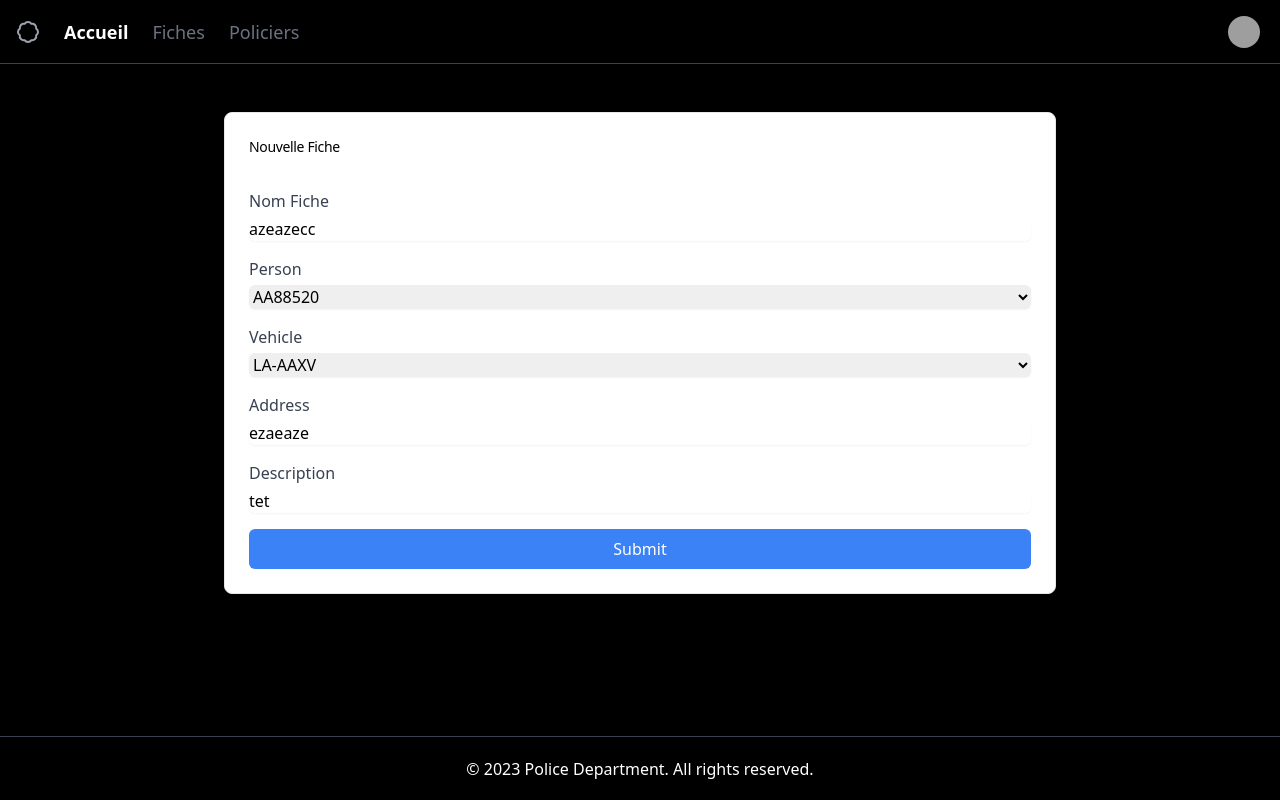
After one commit to ChocTitans/CarPlate-DL, a Flask app: page /edit-fiche/1 in a window 1280 px wide. The commit adds this page. Run offline with Flask 3, Linux system fonts and the light colour scheme; data comes from the database, SQL or seed files in the repository; both versions use the stored data as it was after the commit; grey boxes are pictures that could not be loaded.

Commit message:
add edit

```diff
--- a/Flask/app.py
+++ b/Flask/app.py
@@ -194,3 +194,22 @@ def deletefiche(fichier_id):
         session_db.delete(fichier)
         session_db.commit()
     return redirect(url_for('ficheliste'))
+
+
+@app.route('/edit-fiche/<int:fichier_id>', methods=['GET', 'POST'])
+def editfiche(fichier_id):
+    session_db = Session()
+    fichier = session_db.query(FichierDeRecherche).get(fichier_id)
+
+    if request.method == 'POST':
+        fichier.name = request.form['nom_fiche']
+        fichier.address = request.form['address']
+        fichier.person_cin = request.form['selectedPerson']
+        fichier.vehicle_car_plate = request.form['selectedVehicle']
+        fichier.description = request.form['description']
+
+        session_db.commit()
+
+        return redirect(url_for('ficheliste'))
+
+    return render_template('edit-fiche.html', fichier=fichier)
--- /dev/null
+++ b/Flask/templates/edit-fiche.html
@@ -0,0 +1,86 @@
+<!DOCTYPE html>
+<html lang="en">
+<head>
+    <meta charset="UTF-8">
+    <title>FlaskApp</title>
+    <!-- Include Tailwind CSS CDN -->
+    <link href="https://cdn.jsdelivr.net/npm/tailwindcss@2.2.19/dist/tailwind.min.css" rel="stylesheet">
+
+</head>
+
+<body>
+    <div class="flex flex-col w-full min-h-screen bg-black text-white">
+      {% include 'header.html' %}
+
+        <main class="flex-1 overflow-y-auto p-4 space-y-8">
+          <div class="grid gap-4 lg:grid-cols-3"></div>
+          <div class="grid gap-4 lg:grid-cols-1 justify-items-center" id="osjm23pbyaa">
+            <div
+              class="rounded-lg border shadow-sm col-span-1 bg-white text-black w-full lg:w-2/3 mx-auto"
+              data-v0-t="card"
+            >
+              <div class="flex flex-col space-y-1.5 p-6 pb-2">
+                <h3 class="tracking-tight text-sm font-medium">Nouvelle Fiche</h3>
+              </div>
+              <div class="p-6">
+                <form action="{{ url_for('editfiche', fichier_id=fichier.id) }}" class="space-y-4" method="POST">
+                  <label class="block">
+                    <span class="text-gray-700">Nom Fiche</span>
+                    <input
+                      aria-label="Case ID"
+                      class="mt-1 block w-full rounded-md border-gray-300 shadow-sm"
+                      type="text"
+                      placeholder="Nom de cette fiche"
+                      name="nom_fiche"
+                      value="{{ fichier.name }}"
+                    />
+                  </label>
+                  <label class="block">
+                    <span class="text-gray-700">Person</span>
+                    <select id="selectPeople" name="selectedPerson" class="js-example-basic-single mt-1 block w-full rounded-md border-gray-300 shadow-sm" style="width: 100%;">
+                        <option value="{{ fichier.person_cin }}">{{ fichier.person_cin }}</option>
+                    </select>
+                </label>
+
+                <label class="block">
+                    <span class="text-gray-700">Vehicle</span>
+                    <select id="selectVehicles" name="selectedVehicle" class="js-example-basic-single mt-1 block w-full rounded-md border-gray-300 shadow-sm" style="width: 100%;">
+                        <option value="{{ fichier.vehicle_car_plate }}">{{ fichier.vehicle_car_plate }}</option>
+                    </select>
+                </label>
+                  <label class="block">
+                    <span class="text-gray-700">Address</span>
+                    <input
+                      aria-label="Address"
+                      class="mt-1 block w-full rounded-md border-gray-300 shadow-sm"
+                      type="text"
+                      placeholder="Adresse dernière fois vu"
+                      name="address"
+                      value="{{ fichier.address }}"
+                    />
+                  </label>
+                  <label class="block">
+                    <span class="text-gray-700">Description</span>
+                    <input
+                      aria-label="Description"
+                      class="mt-1 block w-full rounded-md border-gray-300 shadow-sm"
+                      placeholder="Description de ce qui s'est passé"
+                      name="description"
+                      value="{{ fichier.description }}"
+                    ></input>
+                  </label>
+                  <button class="w-full bg-blue-500 text-white rounded-md px-4 py-2" type="submit">
+                    Submit
+                  </button>
+                </form>
+              </div>
+            </div>
+          </div>
+          <div class="grid gap-4 lg:grid-cols-2"></div>
+        </main>
+        {% include 'footer.html' %}
+
+      </div>
+    </body>
+
+</html>
--- a/Flask/templates/liste-fiche.html
+++ b/Flask/templates/liste-fiche.html
@@ -61,12 +61,12 @@
                         <td class="p-4 align-middle [&amp;:has([role=checkbox])]:pr-0">{{ fichier.description  }}</td>
 
                         <td class="p-4 align-middle [&amp;:has([role=checkbox])]:pr-0">
-                          <button class="inline-flex items-center justify-center text-sm font-medium ring-offset-background transition-colors focus-visible:outline-none focus-visible:ring-2 focus-visible:ring-ring focus-visible:ring-offset-2 disabled:pointer-events-none disabled:opacity-50 hover:bg-primary/90 h-10 bg-blue-500 text-white rounded-md px-2 py-1">
+                          <a href="{{ url_for('editfiche', fichier_id=fichier.id) }}" class="inline-flex items-center justify-center text-sm font-medium ring-offset-background transition-colors focus-visible:outline-none focus-visible:ring-2 focus-visible:ring-ring focus-visible:ring-offset-2 disabled:pointer-events-none disabled:opacity-50 hover:bg-primary/90 h-10 bg-blue-500 text-white rounded-md px-2 py-1">
                             Edit
-                          </button>
+                          </a>
                             <a href="{{ url_for('deletefiche', fichier_id=fichier.id) }}" class="inline-flex items-center justify-center text-sm font-medium ring-offset-background transition-colors focus-visible:outline-none focus-visible:ring-2 focus-visible:ring-ring focus-visible:ring-offset-2 disabled:pointer-events-none disabled:opacity-50 hover:bg-primary/90 h-10 bg-red-500 text-white rounded-md px-2 py-1 ml-2">
                             Delete
-                          </button>
+                            </a>
                         </td>
                       </tr>
                       {% endfor %}
```
Also changed, not shown: Flask/database.db.
